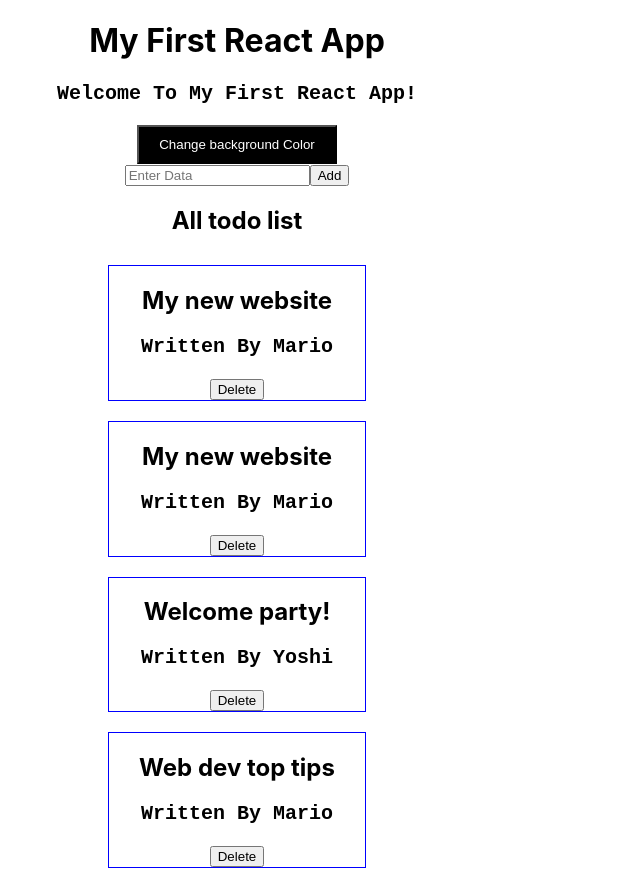
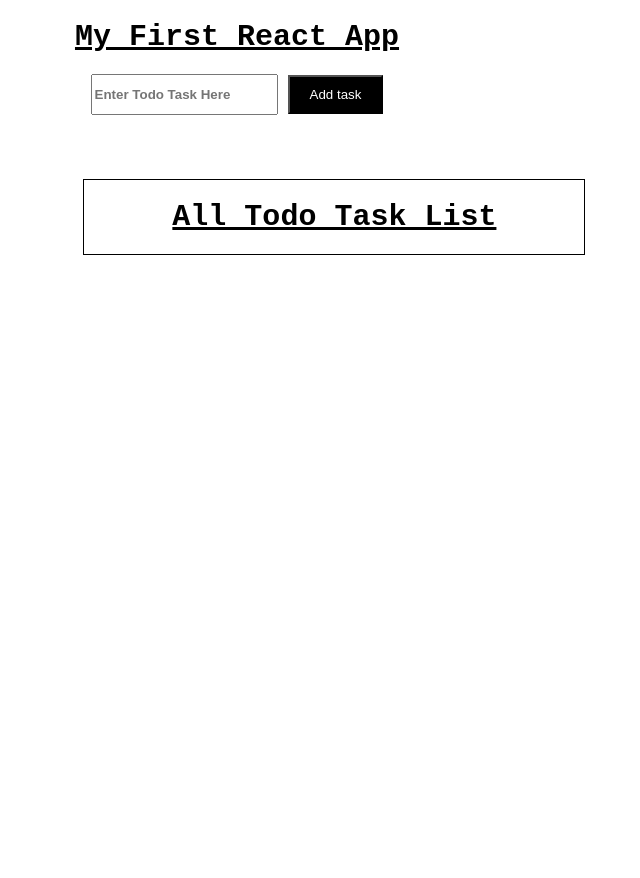
Before and after one commit to maisamali5/todo-react, a React (Create React App) app: page / in a window 1280 px wide. Shown: the whole page, without its empty margins (403-1043 px from the left). After the commit the page ends 800 px from the top, so only its background shows below. Built offline with nearby package versions, Linux system fonts and the light colour scheme.

Commit message:
final todo list

```diff
--- a/src/App.css
+++ b/src/App.css
@@ -7,20 +7,31 @@
   justify-content: center;
   align-items: center;
   flex-direction: column;
+  overflow-x: hidden;
+  overflow-y: scroll;
+  max-width: 500px;
+  max-height: 300px;
+  border: 1px solid black;
+  margin-left: 38%;
+margin-top: 5%;
 }
 .blog-preview{
 
-  justify-content: left;
+  display: flex;
+  justify-content: center;
   align-items: left;
   flex-direction:column;
   border: 1px solid blue;
   margin: 10px;
   padding: 0px;
-  width: 20%;
+  width: 90%;
+  height: 100px;
+  flex-wrap: wrap;
 }
 .blog-preview :hover{
   box-shadow: 5px 5px 5px 5px gray;
   border-color: #45a049;
+
 }
 p{
   font-size: 20px;
@@ -34,8 +45,8 @@
   padding: 10px 20px;
 }
 .btn:hover{
-  background-color: #45a049;
-  color: black;
+  background-color: #28288e;
+  color: white;
 }
 .bloglist{
   display: flex;
@@ -46,9 +57,23 @@
 
 }
 .searchBox{
-  display: block;
+  display: inline-block;
   justify-content: center;
   align-items: center;
   width : 100%;
-  height: 20%;
+  height: 30%;
+
 }
+#search{
+  height: 35px;
+  font-weight: bold;
+  margin-right: 10px;
+}
+h1{
+  text-decoration: underline;
+  font-size: 30px;
+  font-family: 'Courier New', Courier, monospace;
+  font-weight: bold;
+  text-transform: capitalize;
+
+}
--- a/src/App.js
+++ b/src/App.js
@@ -1,6 +1,7 @@
 import './App.css';
 import List from './List';
 import ColorButton from './ColorButton';
+import SearchBar from './SearchBar';
 
 
 function App() {
@@ -8,10 +9,10 @@
   return (
     <div className="App">
       <h1>My First React App</h1>
-      <p>Welcome to my first React app!</p>
-    <ColorButton />
-    <List />
-
+      {/* <p>Welcome to my first React app!</p> */}
+    {/* <ColorButton /> */}
+    {/* <List /> */}
+    <SearchBar />
 
     </div>
   );
--- a/src/List.js
+++ b/src/List.js
@@ -33,8 +33,8 @@
 
     return (
         <div className="blogslist">
-            <SearchBar searchVal={searchVal}/>
-            <ListCall Blogs={Blogs} title="All todo list" deleteBlog={deleteBlog} />
+            {/* <SearchBar searchVal={searchVal}/> */}
+            {/* <ListCall Blogs={Blogs} title="All todo list" deleteBlog={deleteBlog} /> */}
         </div>
     );
 }
--- a/src/ListCall.js
+++ b/src/ListCall.js
@@ -1,16 +1,16 @@
-const ListCall = ({Blogs , title, deleteBlog}) => {
-    return (
+// const ListCall = () => {
 
-        <div className="container">
-            <h2> {title} </h2>
-                {Blogs.map((blog) => (
-                <div className="blog-preview" key={blog.id}>
-                    <h2>{blog.title}</h2>
-                    <p>Written by {blog.author}</p>
-                    <input type="button" value="Delete" onClick={()=> deleteBlog(blog.id)} />
-                </div>
-            ))}
-        </div>
-    );
-}
-export default ListCall;
+//     return (
+
+//         <div className="container">
+//             <h2> {title} </h2>
+//                 {Lists.map((list) => (
+//                 <div className="blog-preview" key={list.id}>
+//                     <h2>{list.input}</h2>
+//                     {/* <input type="button" value="Delete" onClick={()=> deleteBlog(list.id)} /> */}
+//                 </div>
+//             ))}
+//         </div>
+//     );
+// }
+// export default ListCall;
--- a/src/SearchBar.js
+++ b/src/SearchBar.js
@@ -1,28 +1,51 @@
 import React, { useState } from "react";
 import "./App.css";
+// import ListCall from "./ListCall";
 
-const SearchBar = ({ searchVal, blogs }) => {
-  const [search, setSearch] = useState("");
-/*
-setDataArray(
-...dataArray,      ...(spread operator)
-{title:search,id:dataArray.length+1}
-)
-*/
+const SearchBar = () => {
+  const [ListTask, setListTask] = useState([]);
+  let [addBox, setaddBox] = useState("");
+
+
   const handleChange = (e) => {
-    setSearch(e.target.value);
+    setaddBox(e.target.value);
   };
+
+  const addTodo = (addBox) => {
+    if (addBox) {
+      setListTask([...ListTask, { input: addBox, id: ListTask.length + 1 }]);
+      setaddBox("");
+      console.log(ListTask);
+    }
+  };
+
+  const deleteTask = (id) => {
+    const newList = ListTask.filter(blog => blog.id !== id);
+    setListTask(newList);
+}
+
 
   return (
     <div className="searchBox">
       <input
         type="text"
         id="search"
-        placeholder="Enter Data"
-        value={search}
+        placeholder="Enter Todo Task Here"
+        value={addBox}
         onChange={handleChange}
       />
-      <button onClick={() => searchVal(search)}>Add</button>
+      <button className="btn" onClick={() => addTodo(addBox)}>Add task </button>
+
+      <div className="container">
+            <h1> All Todo task list </h1>
+                {ListTask.map((list) => (
+                <div className="blog-preview" key={list.id}>
+                    <h2>{list.input}</h2>
+                    <input type="button" value="Delete" onClick={()=>deleteTask(list.id)} />
+                </div>
+            ))}
+        </div>
+
     </div>
   );
 };
```
